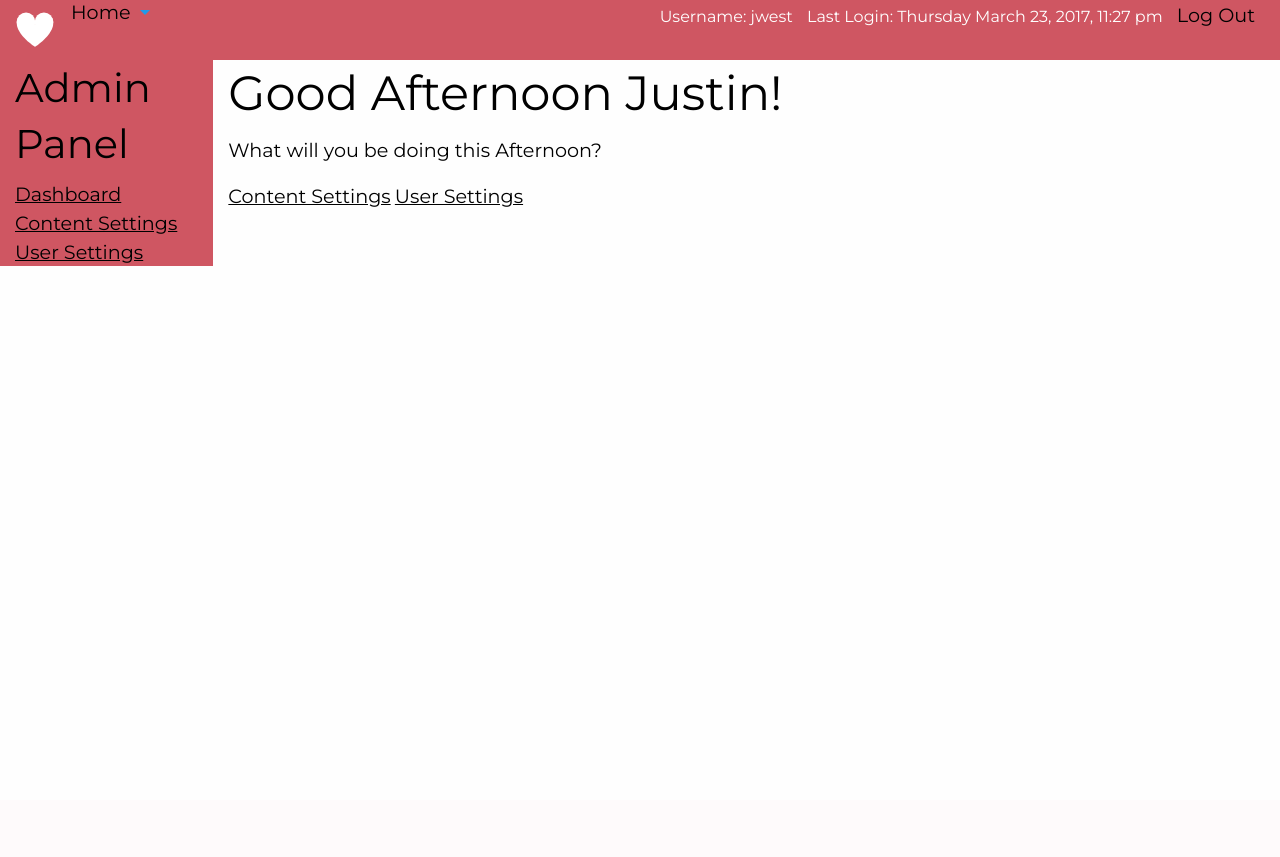
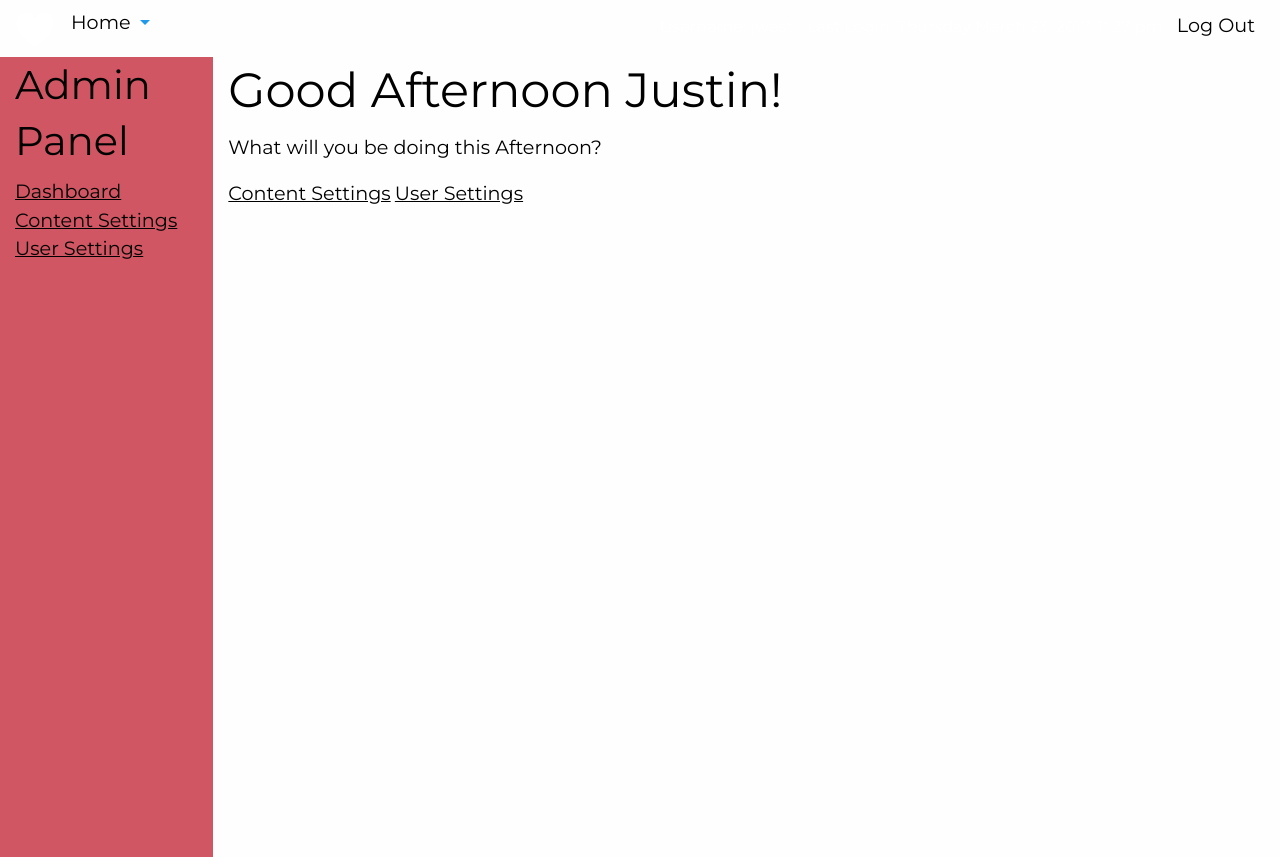
Before and after one commit to JustinWestMusic/LifeIsWorthSharing, a PHP site: page /admin/admin_index.php in a window 1280 px wide. Before the commit the page ends 266 px from the top, so only its background shows below. Run offline with PHP 8.4, Linux system fonts and the light colour scheme; a user stored in the database is signed in.

Commit message:
added new rules

```diff
--- a/admin/css/app.css
+++ b/admin/css/app.css
@@ -99,14 +99,15 @@
 
 /*TOP NAV*/
 
+#header
+{
+	background-color: #cf5662;
+    z-index: 1;
+}
+
 header
 {
-	background-color: #cf5662;
 	min-width: 100%;
-    padding-right: 0rem;
-    height: 60px;
-    position: sticky;
-    z-index: 1;
 }
 
 #icon
@@ -164,6 +165,8 @@
 	font-size: 3em;
 }
 
+/*Side Panel*/
+
 #sidePanel
 {
 	background-color: #cf5662;
@@ -188,3 +191,24 @@
 {
 	margin-top: 20px;
 }
+
+/* Medium and up */
+@media screen and (min-width: 40em)
+{
+	#mainNav ul
+	{
+		margin-top: 10px;
+	}
+
+
+	#sidePanel
+	{
+		min-height: 100vh;
+	}
+}
+
+/* Large and up */
+@media screen and (min-width: 64em)
+{
+
+}
```
